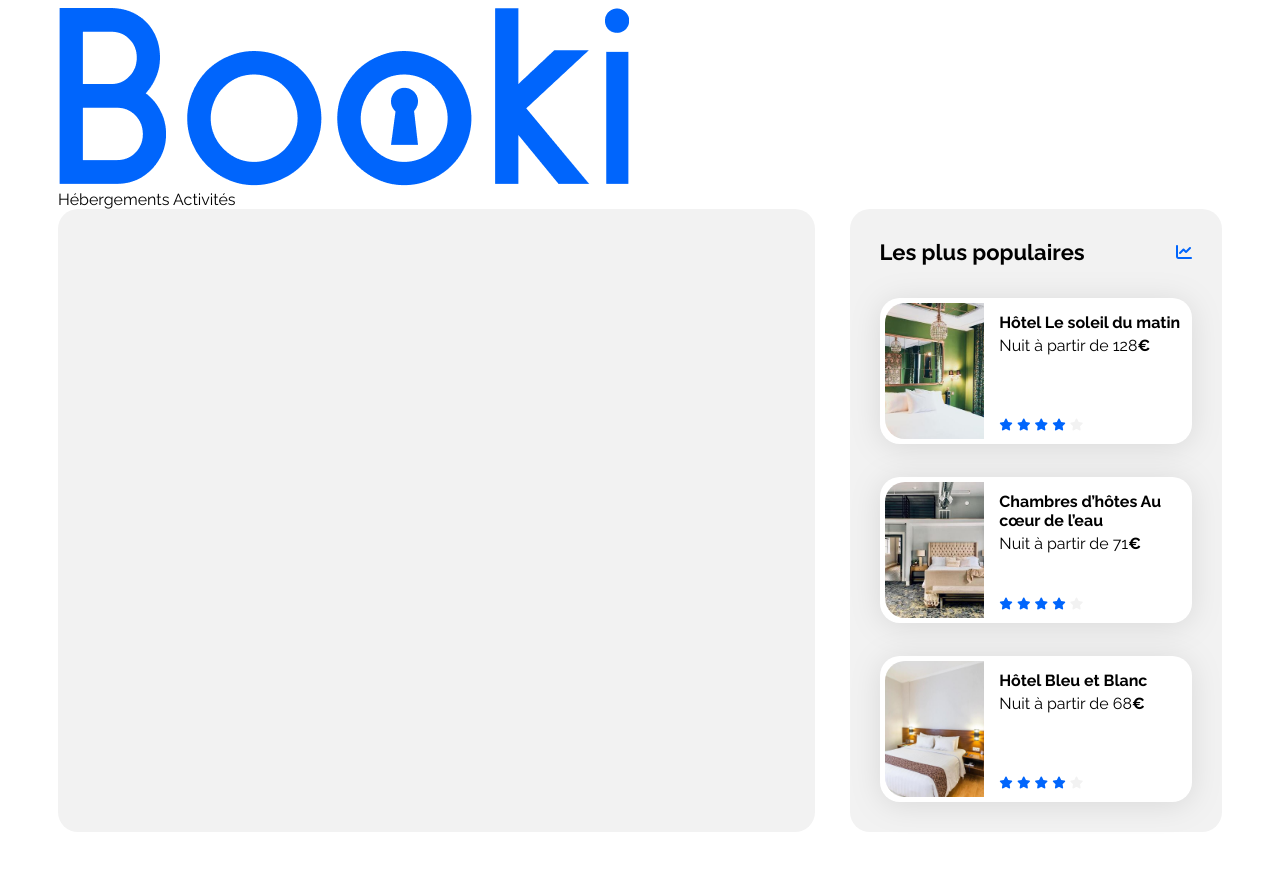
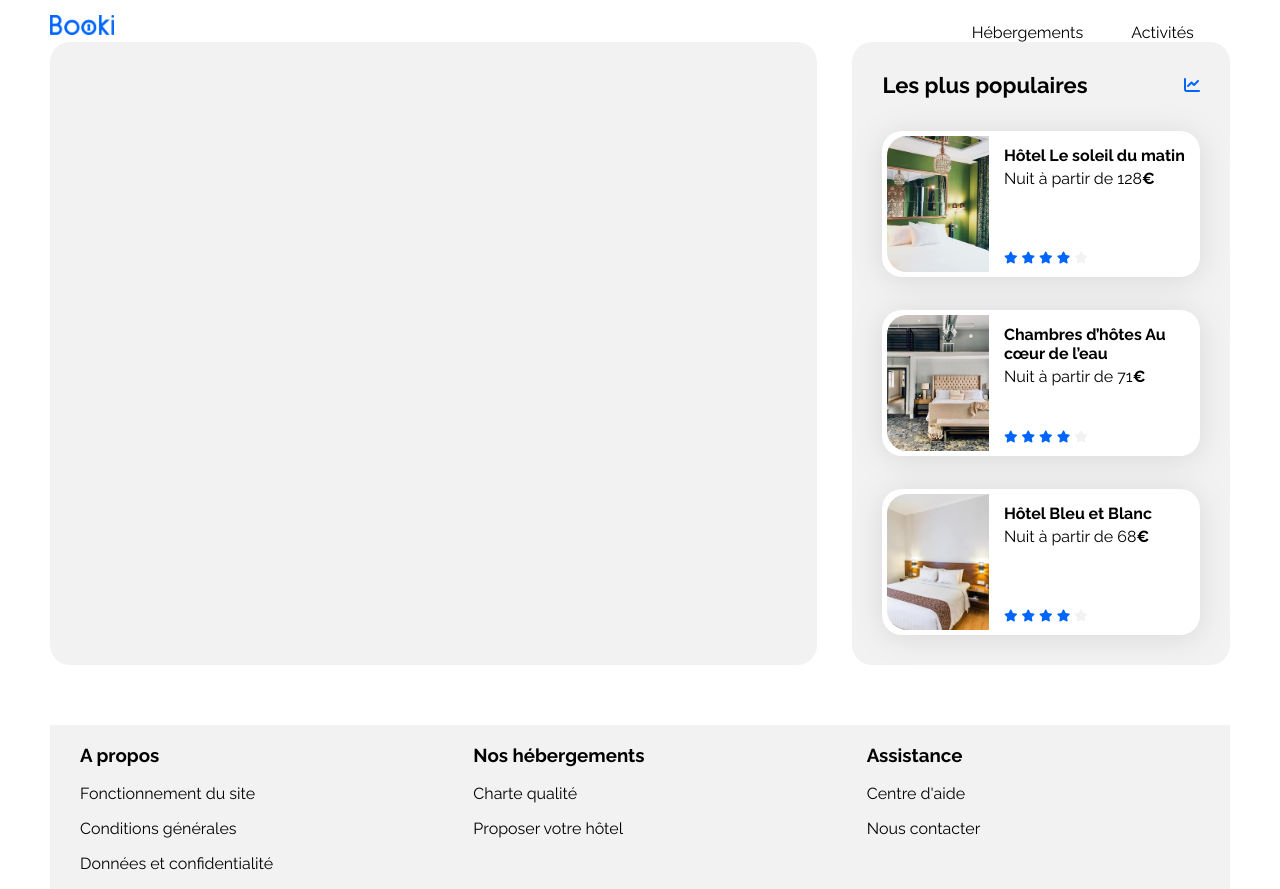
Before and after one commit to Y-kathy/Projet2-0C, a plain HTML site: page index.html in a window 1280 px wide. Before the commit the page ends 840 px from the top, so only its background shows below. Drawn offline with Linux system fonts and the light colour scheme.

Commit message:
Ajout du footer et du css (header et footer)

```diff
--- a/css/style.css
+++ b/css/style.css
@@ -7,6 +7,14 @@
     --main-color: #0065FC;
     --main-bg-color: #F2F2F2;
     --filter-bg-color: #DEEBFF;
+    --blue: #0065fc;
+    --light-blue: #deebff;
+    --grey: lightgrey;
+    --dark-grey: dimgrey;
+    --light-grey: #f2f2f2;
+    --white: white;
+    --green-fluo: #39ff14;
+    --black: #000000;
 }
 
 .fa-solid {
@@ -16,11 +24,13 @@
 body {
     display: flex;
     justify-content: center;
+    margin:0px;
 }
 
 .main-container {
     width: 100%;
     max-width: 1440px;
+    min-width: 320px;
     padding: 0 50px;
     box-sizing: border-box;
 }
@@ -57,6 +67,44 @@ a {
 .neutral-star {
     color: var(--main-bg-color)
 }
+/*********** Header ***********/
+.header {
+    display: flex;
+    flex-direction: row;
+    justify-content: space-between;
+  }
+
+  .logo {
+    height: 20px;
+    padding-top: 15px;
+  }
+
+  .logo img {
+    height: 100%;
+  }
+
+  .nav {
+    display: flex;
+    justify-content: space-between;
+    width: 270px;
+  }
+
+  .little-menu {
+    width: 50%;
+    text-align: center;
+    padding-top: 20px;
+    border-top-width: 3px;
+    border-color: var(--white);
+    border-top-style: solid;
+  }
+
+  .little-menu:hover {
+    padding-top: 20px;
+    color: var(--blue);
+    border-top: var(--blue);
+    border-top-style: solid;
+    border-top-width: 3px;
+  }
 
 /****** Hebergements And Populaires ***********/
 .hebergements-and-populaires {
@@ -121,7 +169,18 @@ a {
     margin-bottom: 5px;
 }
 
+/********** Footer **********/
+.footer {
+  display: flex;
+  flex-direction: row;
+  background-color: var(--light-grey);
+  margin-top: 60px;
+}
 
+.footer .row {
+  width: 33%;
+  padding-left: 30px;
+}
 
 
 /* Le code ci-dessous correspond à la version responsive uniquement */
--- a/index.html
+++ b/index.html
@@ -15,7 +15,7 @@
 </head>
 
 <body>
-    <div class="main-container">
+    <main class="main-container">
         <!-- HEADER -->
         <header class="header">
             <div class="logo">
@@ -29,7 +29,7 @@
             </nav>
           </header>
         <!-- Fin Header -->
-        <main>
+        <div>
             <div class="hebergements-and-populaires">
                 <section class="hebergements">
 
@@ -100,9 +100,29 @@
                     </div>
                 </section>
             </div>
-        </main>
-        <footer></footer>
-    </div>
+
+        </div>
+    <!-- Debut du Footer -->
+    <footer class="footer">
+        <section class="row">
+          <h3>A propos</h3>
+          <p>Fonctionnement du site</p>
+          <p>Conditions générales</p>
+          <p>Données et confidentialité</p>
+        </section>
+        <section class="row">
+          <h3>Nos hébergements</h3>
+          <p>Charte qualité</p>
+          <p>Proposer votre hôtel</p>
+        </section>
+        <section class="row">
+          <h3>Assistance</h3>
+          <p>Centre d'aide</p>
+          <p>Nous contacter</p>
+        </section>
+      </footer>
+    <!-- Fin du footer -->
+    </main>
 </body>
 
 </html>
```
